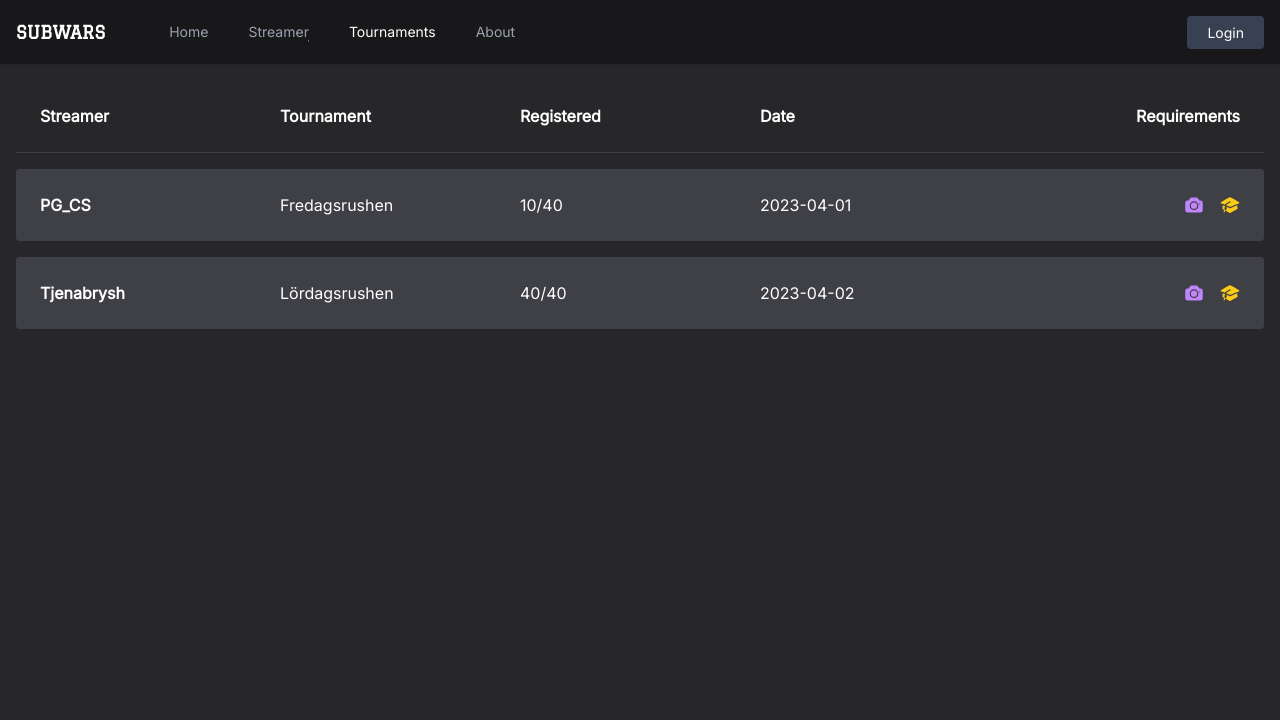
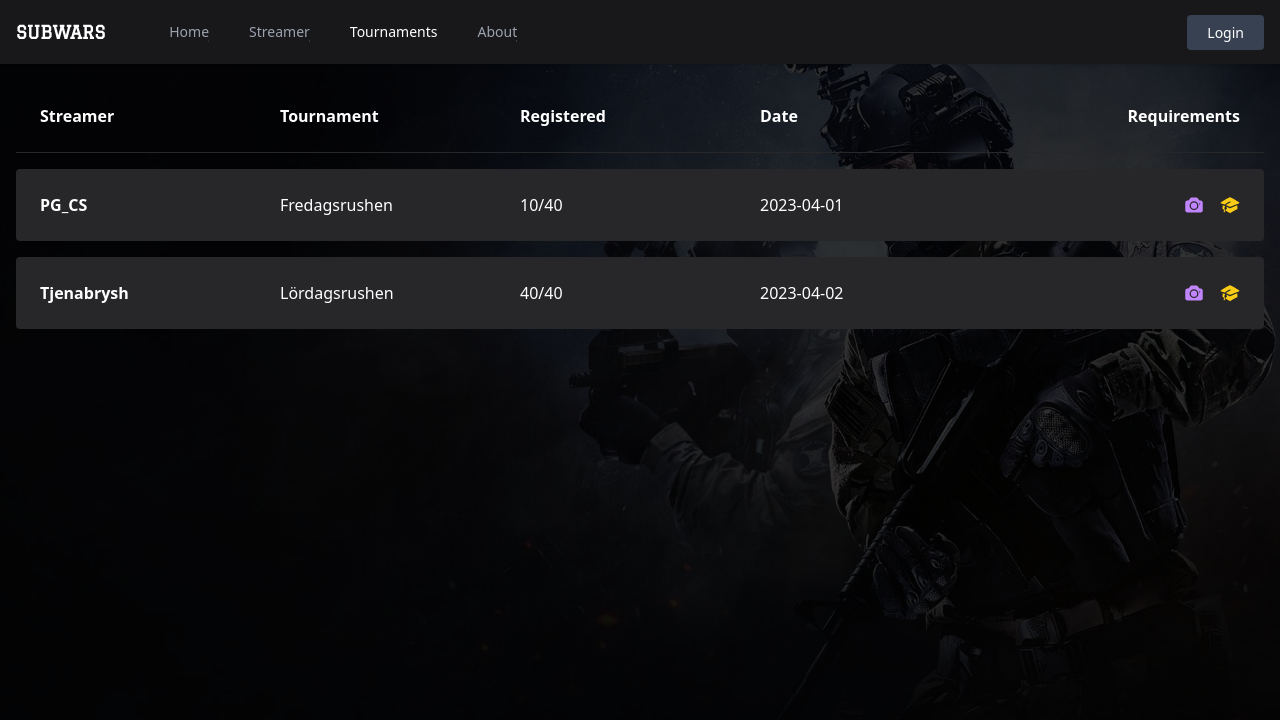
Before and after one commit to dennisfransen/subwars, a Vue app in the folder client/: page /tournaments in a window 1280 px wide. Shown: the top 720 px of the page. Built offline with nearby package versions, Linux system fonts and the light colour scheme.

Commit message:
Background and hover effects

```diff
--- a/client/src/assets/css/tailwind.css
+++ b/client/src/assets/css/tailwind.css
@@ -4,7 +4,7 @@
 
 @layer base {
 	body {
-		@apply overflow-x-hidden font-inter;
+		@apply overflow-x-hidden;
 		@apply bg-zinc-800 text-white antialiased;
 	}
 }
--- a/client/src/views/TournamentsView.vue
+++ b/client/src/views/TournamentsView.vue
@@ -27,9 +27,12 @@ const tournaments = ref([
 
 <template>
 	<main class="container mx-auto p-4">
+		<div
+			class="fixed inset-0 -z-10 bg-csgo bg-cover bg-no-repeat after:absolute after:inset-0 after:z-0 after:bg-black/80"
+		></div>
 		<section>
 			<ul>
-				<li class="grid grid-cols-5 border-b border-b-zinc-700 p-6">
+				<li class="grid grid-cols-5 border-b border-b-zinc-800 p-6">
 					<h3 class="font-bold">Streamer</h3>
 					<h3 class="font-bold">Tournament</h3>
 					<h3 class="font-bold">Registered</h3>
@@ -39,7 +42,7 @@ const tournaments = ref([
 				<li v-for="tournament in tournaments" :key="tournament.id">
 					<router-link
 						:to="`/tournament/${tournament.id}`"
-						class="mt-4 grid grid-cols-5 rounded bg-zinc-700 p-6 transition-all duration-300 hover:bg-zinc-600 hover:shadow-lg"
+						class="mt-4 grid grid-cols-5 rounded bg-zinc-800 p-6 transition-all duration-300 hover:bg-zinc-700 hover:font-bold hover:shadow-lg"
 					>
 						<p class="font-bold">{{ tournament.streamer }}</p>
 						<p>{{ tournament.title }}</p>
--- a/client/tailwind.config.js
+++ b/client/tailwind.config.js
@@ -13,6 +13,8 @@ module.exports = {
 				crowd: "url('@/assets/images/crowd.jpg')",
 				streaming: "url('@/assets/images/streaming.jpg')",
 				keyboard: "url('@/assets/images/keyboard.jpg')",
+				smoking: "url('@/assets/images/smoking.jpg')",
+				csgo: "url('@/assets/images/csgo.jpeg')",
 			},
 			fontFamily: {
 				graduate: 'Graduate, cursive',
```
Also changed, not shown: client/src/assets/images/csgo.jpeg (added), client/src/assets/images/smoking.jpg (added).
